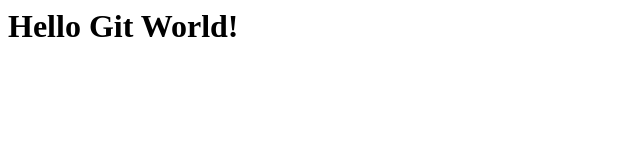
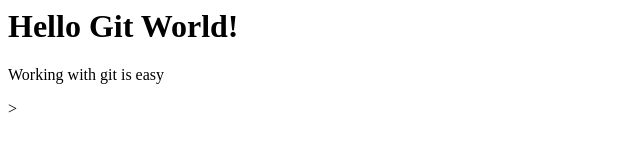
Before and after one commit to yashlad681/GitGithubMasterclass, a plain HTML site: page index.html in a window 1280 px wide. Shown: the whole page, without its empty margins (0-640 px from the left). Drawn offline with Linux system fonts and the light colour scheme.

Commit message:
Add div and p

```diff
--- a/index.html
+++ b/index.html
@@ -1 +1,7 @@
 <h1>Hello Git World!</h1>
+
+<div>
+
+    <p>  Working with git is easy   </p>>
+
+</div>
```
